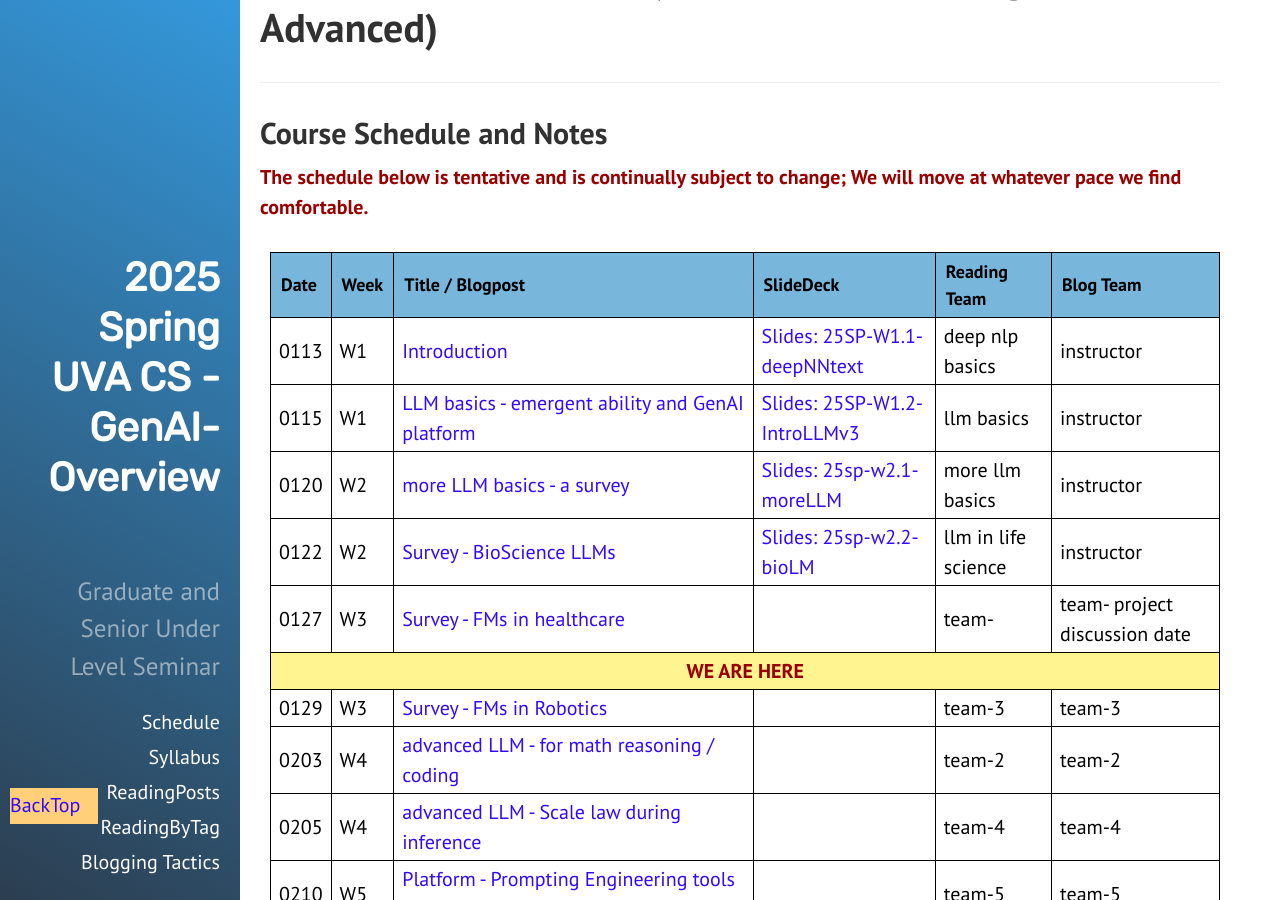
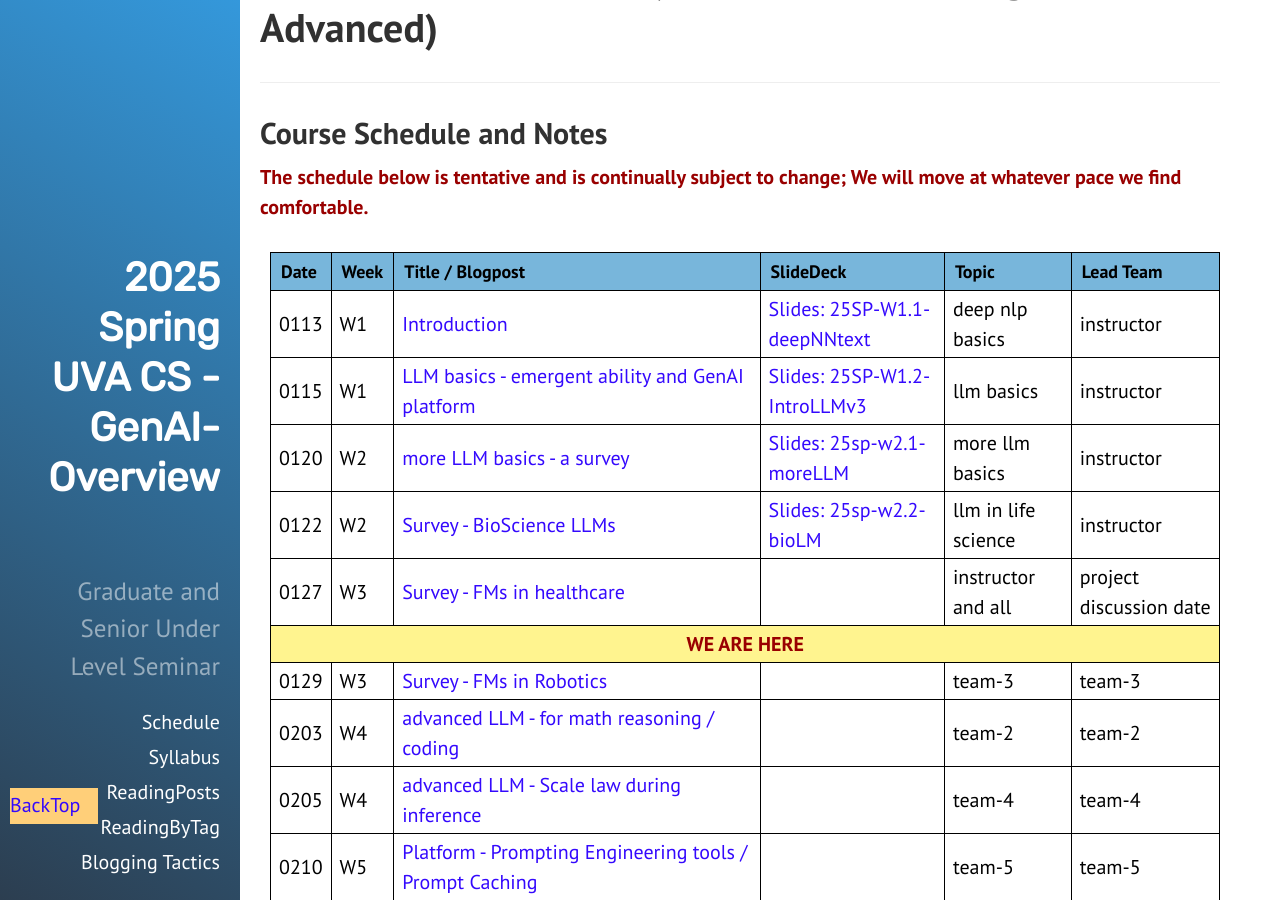
Before and after one commit to qiyanjun/2025sp-GenAI-overview, a Jekyll site: the page built from index.html, in a window 1280 px wide and 900 px high, scrolled down 350 px. Built offline with Jekyll 4.4.1, drawn with Linux system fonts in a browser that asks for light colours.

```diff
--- a/index.html
+++ b/index.html
@@ -40,8 +40,8 @@
   <th>Week</th>
   <th>Title / Blogpost</th>
   <th>SlideDeck</th>
-  <th>Reading Team</th>
-  <th>Blog Team</th>
+  <th>Topic</th>
+  <th>Lead Team</th>
   </b>
   </h3>
 </tr>
```
Also changed, not shown: About.md (+1 -1 lines), _contents/S0-L02.md (+8 -0 lines), _contents/S0-L03.md (+2 -9 lines).
